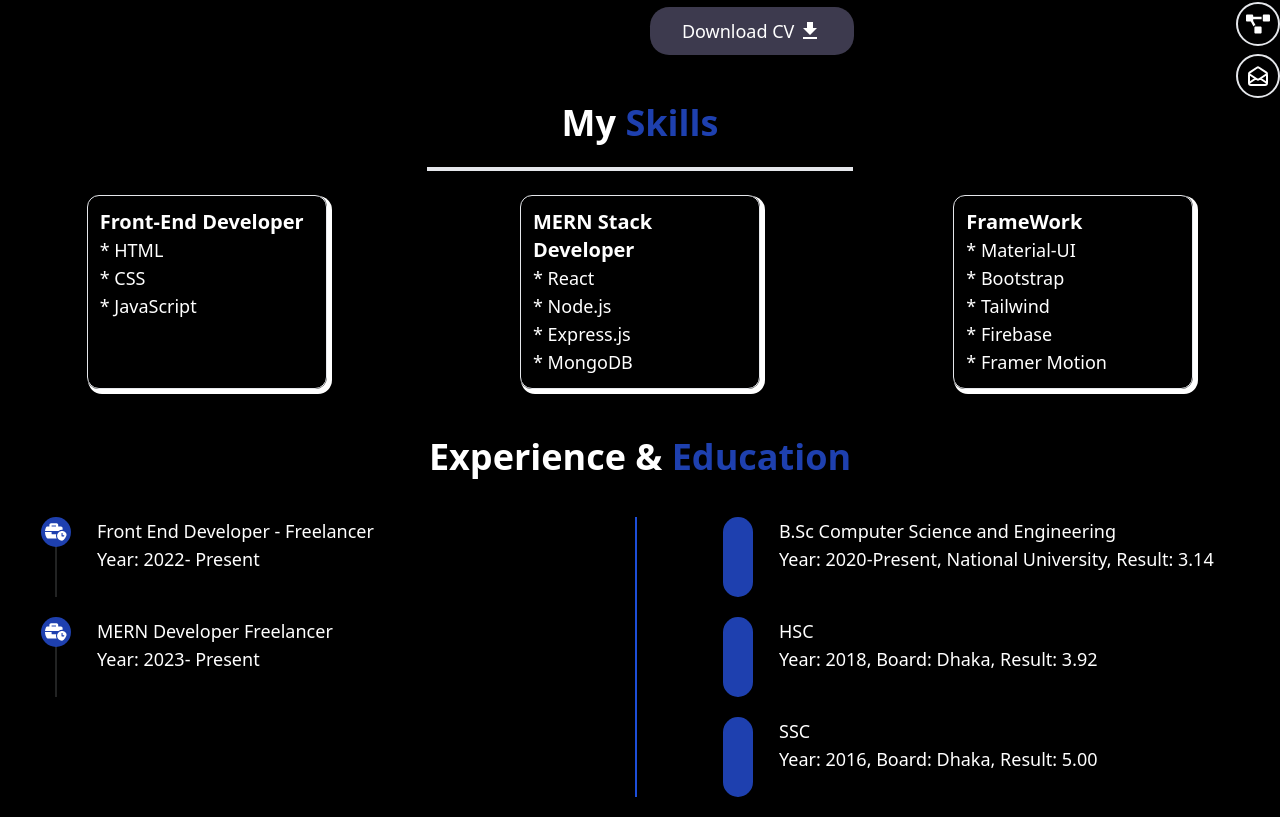
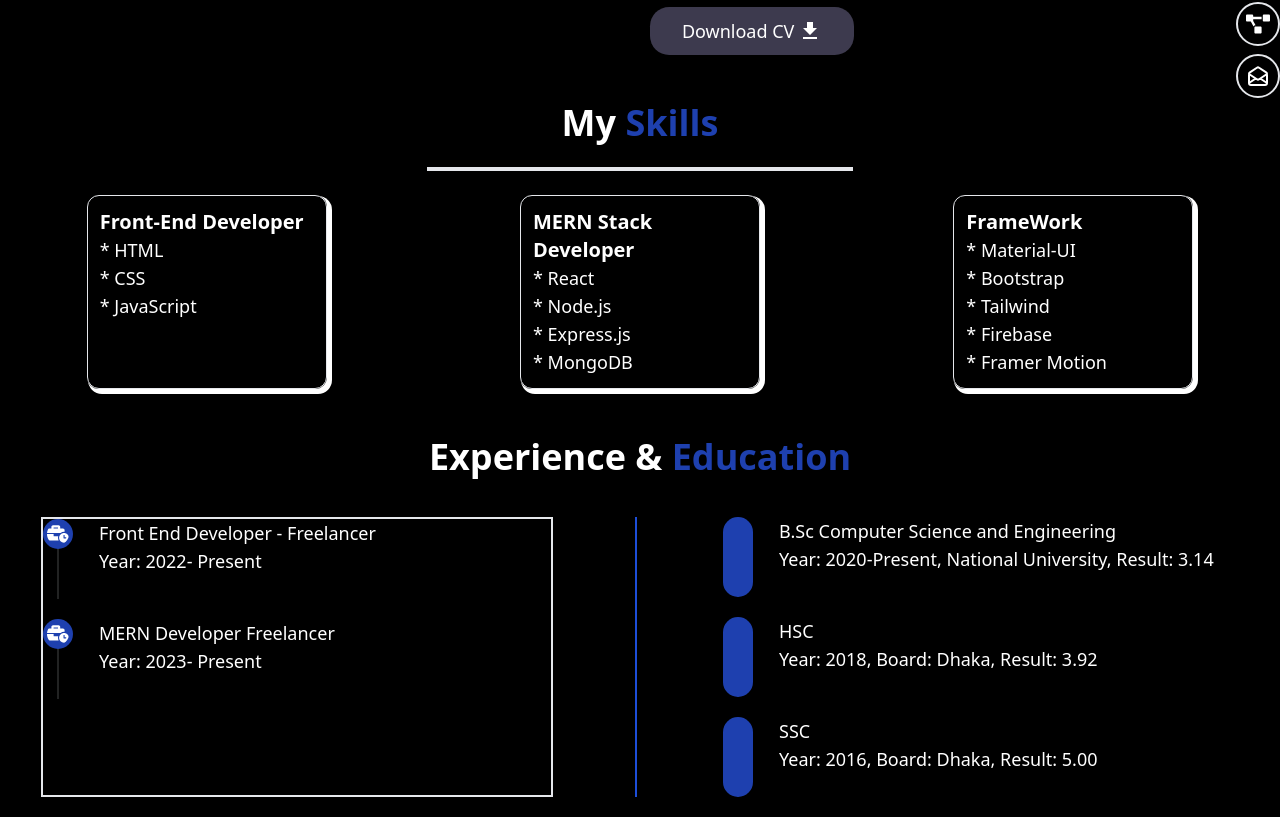
Before and after one commit to mahmudhasan07/Mahmud-portifolio, a React (Vite) app: page /about in a window 1280 px wide. Shown: the part 369-1186 px from the top of the page. Built offline with nearby package versions, Linux system fonts and the light colour scheme; some icons are missing.

Commit message:
working on profile section

```diff
--- a/src/components/Home/About.jsx
+++ b/src/components/Home/About.jsx
@@ -108,7 +108,7 @@ const About = () => {
                         // data-aos-offset="500"
                         data-aos-easing="ease-in-sine"
                         data-aos-delay="500"
-                        data-aos-duration="1200" className='lg:w-2/5  space-y-5'>
+                        data-aos-duration="1200" className='lg:w-2/5 border-2 space-y-5'>
                         <div className='flex gap-10 '>
                             <FaBusinessTime className='text-3xl z-40 bg-blue-800 text-white p-1 rounded-full'></FaBusinessTime>
                             <hr className='border opacity-15 h-20 -ml-14' />
```
